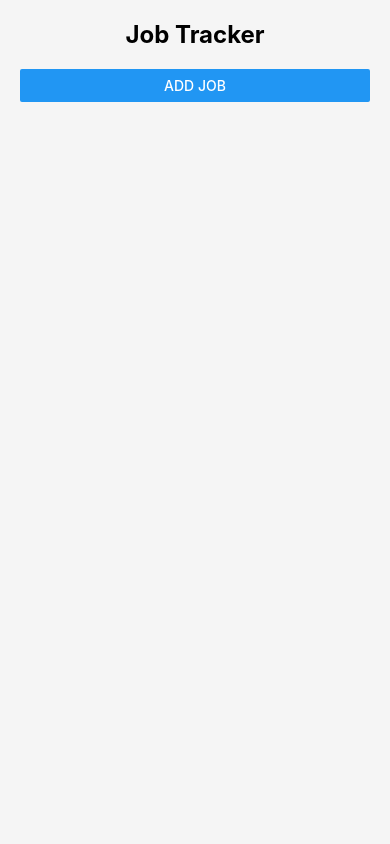
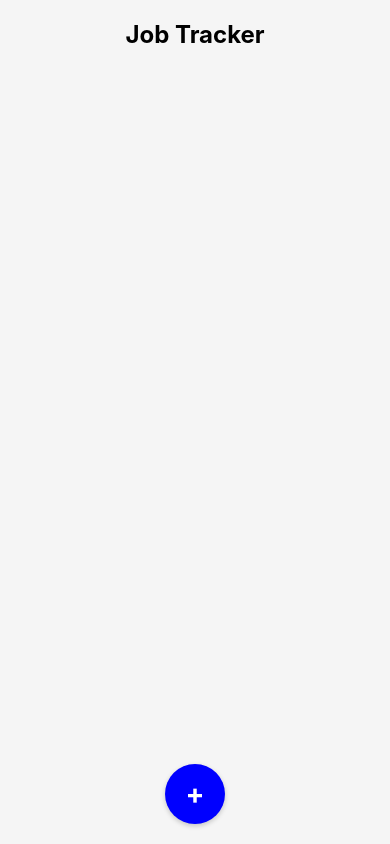
Before and after one commit to Auto-psychoJak/JobTracker, a React Native app: screen / in a window 390 px wide. Built offline with nearby package versions, Linux system fonts and the light colour scheme.

Commit message:
Add Job button is absolute

```diff
--- a/App.tsx
+++ b/App.tsx
@@ -139,7 +139,6 @@ export default function App() {
     closeModal(); // Close the modal and reset the form
   };
 
-
   const deleteJob = (id: string) => {
     const updatedJobs = jobs.filter((job) => job.id !== id); // Remove the job with the given ID
     setJobs(updatedJobs); // Update the state
@@ -185,7 +184,10 @@ export default function App() {
     <View style={styles.container}>
       <Text style={styles.title}>Job Tracker</Text>
 
-      <Button title="Add Job" onPress={openModal} />
+      <TouchableOpacity style={styles.addButton} onPress={openModal}>
+        <Text style={styles.addButtonText}>+</Text>
+      </TouchableOpacity>
+
 
       {/* Modal */}
       <Modal
@@ -437,5 +439,28 @@ const styles = StyleSheet.create({
 
   switchContainer: {
 
-  }
+  },
+
+  addButton: {
+    position: 'absolute',      // Float the button
+    bottom: 20,                // Distance from the bottom of the screen
+    alignSelf: 'center',       // Center horizontally
+    backgroundColor: 'rgb(0, 0, 255)', // Semi-transparent blue
+    width: 60,                 // Circular dimensions
+    height: 60,
+    borderRadius: 30,          // Half of width/height for a circle
+    justifyContent: 'center',  // Center content inside the button
+    alignItems: 'center',
+    elevation: 5,              // Add shadow for a floating effect
+    shadowColor: '#000',
+    shadowOffset: { width: 0, height: 2 },
+    shadowOpacity: 0.2,
+    shadowRadius: 5,
+    zIndex: 100, // Bring button to the top
+  },
+  addButtonText: {
+    fontSize: 28,              // Large plus symbol
+    color: '#fff',             // White text color
+    fontWeight: 'bold',
+  },
 });
```
